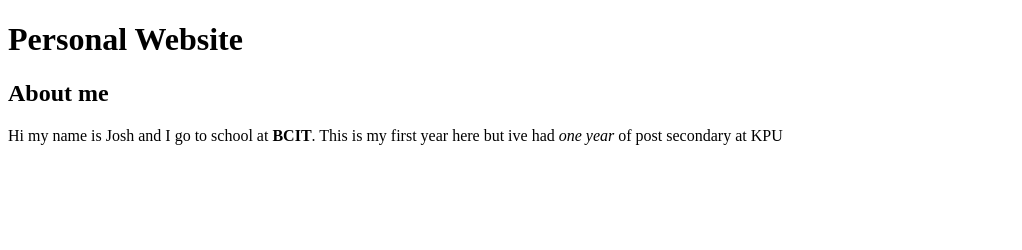
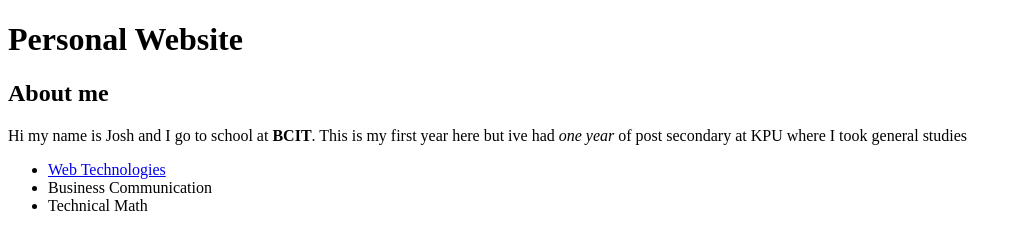
Before and after one commit to joshxr7/Personal_website, a plain HTML site: page index.html in a window 1280 px wide. Shown: the whole page, without its empty margins (0-1022 px from the left). Drawn offline with Linux system fonts and the light colour scheme.

Commit message:
Added list of classes, including the hyperlinked course

```diff
--- a/index.html
+++ b/index.html
@@ -1,20 +1,23 @@
 <!DOCTYPE html>
 <html>
+  <head> </head>
 
-<head>
-</head>
-
-<body>
+  <body>
     <h1>Personal Website</h1>
     <h2>About me</h2>
-    <p> Hi my name is Josh and I go to school at <strong>BCIT</strong>. This is my first year here but ive had <em>one year</em> of post secondary at KPU  </p>
-
-
-</body>
+    <p>
+      Hi my name is Josh and I go to school at <strong>BCIT</strong>. This is my
+      first year here but ive had <em>one year</em> of post secondary at KPU
+      where I took general studies
+    </p>
+    <ul>
+    <li><a href="https://www.bcit.ca/outlines/20223048467/"title="w3 school" target="_blank">Web Technologies</a>
+    </body></li>
+    <li>Business Communication</li>
+    <li>Technical Math</li>
 
 
 
-
-
-
+</ul>
+  </body>
 </html>
```
